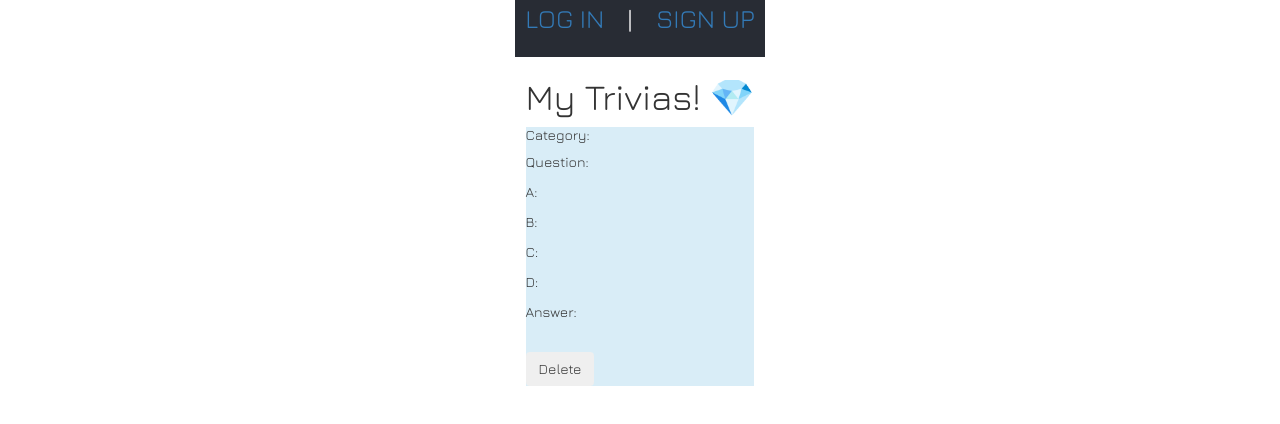
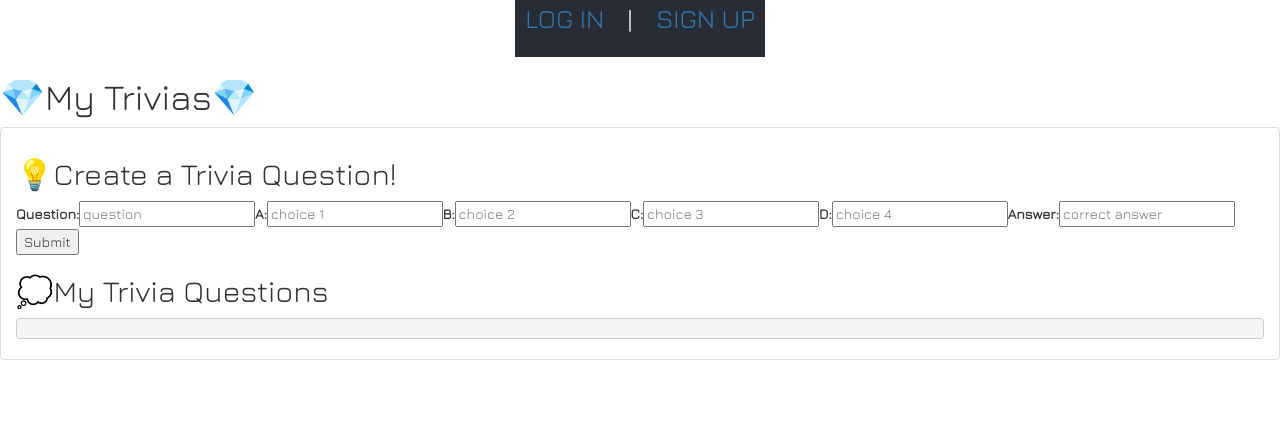
Before and after one commit to angelamchoi/react-trivia-game, a React (Create React App) app: page /mytrivias in a window 1280 px wide. Shown: the top 424 px of the page. Built offline with nearby package versions, Linux system fonts and the light colour scheme.

Commit message:
worked on quiz form and added delete and edit button

```diff
--- a/src/components/Card/Card.jsx
+++ /dev/null
@@ -1,17 +0,0 @@
-import React from "react";
-
-function Card(props) {
-  function handleClick() {
-    props.onDelete(props.id);
-  }
-
-  return (
-    <div className="note">
-      <h1>{props.question}</h1>
-      <p>{props.correctAnswer}</p>
-      <button onClick={handleClick}>DELETE</button>
-    </div>
-  );
-}
-
-export default Card;
--- a/src/components/NavBar/NavBar.jsx
+++ b/src/components/NavBar/NavBar.jsx
@@ -12,10 +12,9 @@ const NavBar = ({user, handleLogout}) => {
             <span className='NavBar-welcome'>Welcome, {user.name}!</span>
             <span className="NavBar-links">
         <br />
-        <Link to="/quiz">play trivia </Link>&nbsp; | &nbsp;
-        <Link to="/create">create</Link>&nbsp; | &nbsp;
+        <Link to="/play">play trivia </Link>&nbsp; | &nbsp;
+        <Link to="/mytrivias">my trivias</Link>&nbsp; | &nbsp;
         <Link to="/favs">favs</Link>&nbsp; | &nbsp;
-        <Link to="/mytrivias">my trivias</Link>&nbsp; | &nbsp;
 
       </span>
           </div>
--- a/src/components/QuizForm/QuizForm.jsx
+++ b/src/components/QuizForm/QuizForm.jsx
@@ -8,9 +8,13 @@ class QuizForm extends Component {
   constructor() {
     super();
     this.state = {
-      quizData: []
+      quizData: [],
+      act : 0, //starting at 0
+      index : ''
   }
 }
+
+
 
 handleSubmit= (e) => {
   e.preventDefault();
@@ -40,49 +44,66 @@ handleSubmit= (e) => {
 }
 
 
+// handleEdit(i) {
+//   let quizData = this.state.quizData;
+//   this.refs.txtQuestion.value = quizData.Question;
+//   this.refs.txtAnswer.value = quizData.Answer;
+//   this.refs.txtChoice1.value = quizData.Choice1;
+//   this.refs.txtChoice2.value = quizData.Choice2;
+//   this.refs.txtChoice3.value = quizData.Choice3;
+//   this.refs.txtChoice4.value = quizData.Choice4;
+
+//   this.setState({
+//     quizData: quizData,
+//     act:1,
+//     index: i
+//   })
+// }
+
+
+ handleDelete = (i) =>{
+   let quizData = this.state.quizData;
+   quizData.splice(i,1);
+   this.setState({
+     quizData: quizData
+   });
+ }
+
 render() {
   let quizData = this.state.quizData;
   return (
-    <div>
+    <div className = "form">
     <form ref="myForm">
-      <label>Question</label>
-      <input type="text" name="txtQuestion" ref="txtQuestion"/>
-      <label>Choice 1</label>
-      <input type="text" name="textChoice1" ref="textChoice1" />
-      <label>Choice 2</label>
-      <input type="text" name="textChoice2" ref="textChoice2" />
-      <label>Choice 3</label>
-      <input type="text" name="textChoice3" ref="textChoice3" />
-      <label>Choice 4</label>
-      <input type="text" name="textChoice4" ref="textChoice4" />
-      <label>Answer</label>
-      <input type="text" name="txtAnswer" ref="txtAnswer" />
+      <h2>💡Create a Trivia Question!</h2>
+      <label>Question:</label>
+      <input type="text" name="txtQuestion" ref="txtQuestion" placeholder="question"/>
+      <label>A:</label>
+      <input type="text" name="textChoice1" ref="textChoice1" placeholder="choice 1" />
+      <label>B:</label>
+      <input type="text" name="textChoice2" ref="textChoice2" placeholder="choice 2" />
+      <label>C:</label>
+      <input type="text" name="textChoice3" ref="textChoice3" placeholder="choice 3" />
+      <label>D:</label>
+      <input type="text" name="textChoice4" ref="textChoice4" placeholder="choice 4"/>
+      <label>Answer:</label>
+      <input type="text" name="txtAnswer" ref="txtAnswer"placeholder="correct answer" />
       <button type="submit" onClick={this.handleSubmit}>Submit</button>
     </form>
-    <table>
-      <tr>
-        <th>Question:</th>
-        <th>Choice 1:</th>
-        <th>Choice 2:</th>
-        <th>Choice 3:</th>
-        <th>Choice 4:</th>
-        <th>Answer:</th>
-      </tr>
-      {quizData.map((quiz, i) =>
-        <tr key={i}>
-          <td>{quiz.question}</td>
-          <td>{quiz.choice1}</td>
-          <td>{quiz.choice2}</td>
-          <td>{quiz.choice3}</td>
-          <td>{quiz.choice4}</td>
-          <td>{quiz.correctAnswer}</td>
-        </tr> )
-    }
-    </table>
+        <h2>💭My Trivia Questions</h2>
+      <pre>
+        {quizData.map((quiz, i) =>
+        <li key={i} className="myList">
+        {i+1}. {quiz.question}, {quiz.choice1}, {quiz.choice2}, {quiz.choice3}, {quiz.choice4}, {quiz.correctAnswer}
+        <button onClick={(e) => this.handleDelete(i)}>Delete</button>
+        <button onClick={(e) => this.handleDelete(i)}>Edit</button>
+        </li>
+        )}
+      </pre>
     </div>
-  )
+  );
 }
 }
+
 
 
 // formHasErr = () => {
--- a/src/pages/App/App.js
+++ b/src/pages/App/App.js
@@ -9,13 +9,11 @@ import LogoutPage from "../LogoutPage/LogoutPage";
 import ResultPage from "../ResultPage/ResultPage";
 import SettingsPage from "../SettingsPage/SettingsPage";
 import FavsPage from "../FavsPage/FavsPage";
-import MyTriviasPage from "../MyTriviasPage/MyTriviasPage";
 import CreatePage from "../CreatePage/CreatePage";
 import NavBar from "../../components/NavBar/NavBar";
 import QuizForm from "../../components/QuizForm/QuizForm";
 import Footer from "../../components/Footer/Footer";
 import userService from "../../utils/userService";
-import Card from "../../components/Card/Card";
 import quizService from "../../utils/quizService";
 
 
@@ -70,10 +68,9 @@ render() {
           )}
         />
         <Route exact path="/logout" render={() => <LogoutPage />} />
-        <Route exact path="/create" render={() => <CreatePage />} />
-        <Route exact path="/quiz" render={() => <QuizPage />} />
+        <Route exact path="/mytrivias" render={() => <CreatePage />} />
+        <Route exact path="/play" render={() => <QuizPage />} />
         <Route exact path="/favs" render={() => <FavsPage />} />
-        <Route exact path="/mytrivias" render={() => <MyTriviasPage />} />
       </Switch>
     </div>
   );
--- a/src/pages/CreatePage/CreatePage.jsx
+++ b/src/pages/CreatePage/CreatePage.jsx
@@ -21,7 +21,7 @@ class CreatePage extends Component {
         return (
 
             <div className="Quizform">
-                <h1> 💡Create a Trivia Question!</h1>
+                <h1> 💎My Trivias💎</h1>
                 <div className="col md-3">
                 <ul className="list-group">
                     <li className="list-group-item d-flex justify-content-between align-items-center">
--- a/src/pages/MyTriviasPage/MyTriviasPage.jsx
+++ /dev/null
@@ -1,60 +0,0 @@
-import React, { Component } from "react";
-import QuizForm from '../../components/QuizForm/QuizForm';
-import quizService from "../../utils/quizService";
-
-
-
-class MyTriviasPage extends Component {
-    constructor() {
-      super();
-      this.state = {
-        quiz: {},
-        question: {},
-        choice1: {},
-        choice2: {},
-        choice3: {},
-        choice4: {},
-        correctAnswer: {},
-        };
-    }
-    handleDelete = async (e) => {
-        await quizService.delete(this.state.quiz._id);
-        this.props.history.push("/");
-};
-
-
-    render() {
-        const { quiz } = this.state;
-        return (
-            <div>
-            <div className="MyTrivias">
-                <h1> My Trivias! 💎</h1>
-            </div>
-            <div className="card text-dark bg-info mb-3">
-                <div className="card-header">
-                    <div className="card-body">
-                        <h5 className="card-title">Category: {quiz.category}</h5>
-                        <p className="card-text">Question: {quiz.question}</p>
-                        <p className="card-text">A: {quiz.choice1}</p>
-                        <p className="card-text">B: {quiz.choice1}</p>
-                        <p className="card-text">C: {quiz.choice1}</p>
-                        <p className="card-text">D: {quiz.choice1}</p>
-                        <p className="card-text">Answer: {quiz.correctAnswer}</p>
-                    </div>
-            <div className="btn-toolbar">
-                <button
-                    type="button"
-                    class="btn btn-secondary"
-                    onClick={this.handleDelete}
-                    >
-                Delete
-                </button>
-            </div>
-        </div>
-    </div>
-</div>
-        );
-    }
-}
-
-export default MyTriviasPage;
```
Also changed, not shown: src/components/Card/Card.css (deleted), src/pages/MyTriviasPage/MyTriviasPage.css (deleted).
